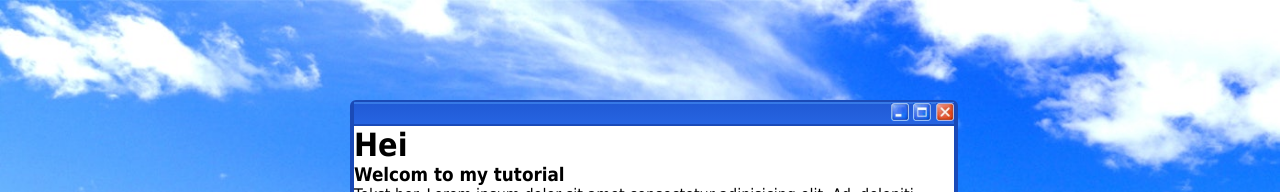
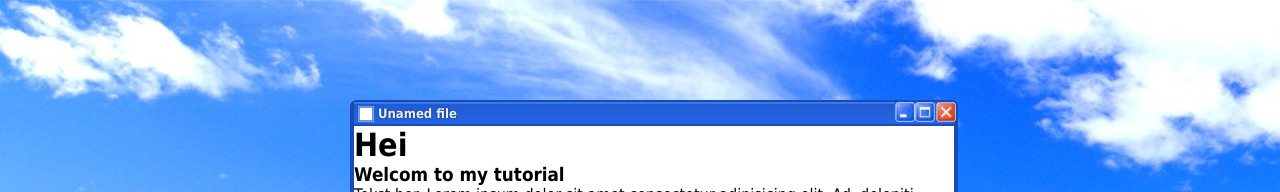
Before and after one commit to RedDragonling/windows-xp, a website built with Vite: page index.html in a window 1280 px wide. Shown: the top 192 px of the page. Built offline with nearby package versions, Linux system fonts and the light colour scheme.

Commit message:
Added styling to main

```diff
--- a/index.html
+++ b/index.html
@@ -10,6 +10,10 @@
   <body>
     <main>
       <div class="topbar">
+        <div class="topbar-name">
+          <img src="src/img/iconBlank.png">
+          <h1>Unamed file</h1>
+        </div>
         <div class="topbar-nav">
           <img src="src/img/iconNavMinimize.png" alt="">
           <img src="src/img/iconNavFullscr.png" alt="">
--- a/src/style.css
+++ b/src/style.css
@@ -33,6 +33,7 @@ body {
   background-size: cover;
   height: 100vh;
   width: 100vw;
+  overflow: hidden;
 }
 
 main {
@@ -52,12 +53,26 @@ main {
   background: var(--gradient-browser-hotbar);
   height: 1.5em;
   display: flex;
-  justify-content: end;
+  justify-content: space-between;
   align-items: center;
 }
-.topbar-nav{
+.topbar-name {
+  display: flex;
+  img{
+    height: 16px;
+    margin: 0 4px;
+  }
+  h1 {
+    font-size: small;
+    font-weight: 600;
+    color: var(--font-color-white);
+    text-shadow: 0 0 2px var(--font-color-blue);
+  }
+}
+.topbar-nav {
   img {
-    height: 18px;
+    height: 20px;
+    margin: 0 -2px;
   }
 }
 
```
